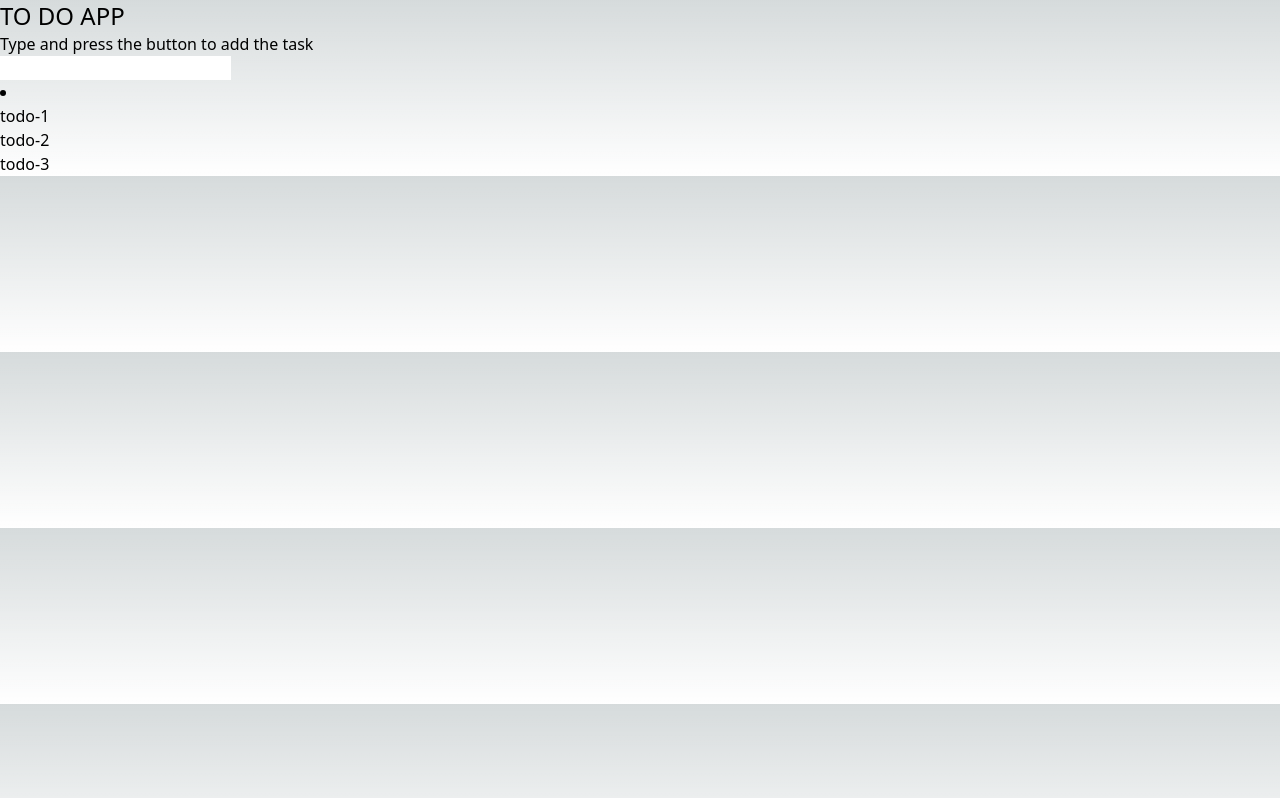
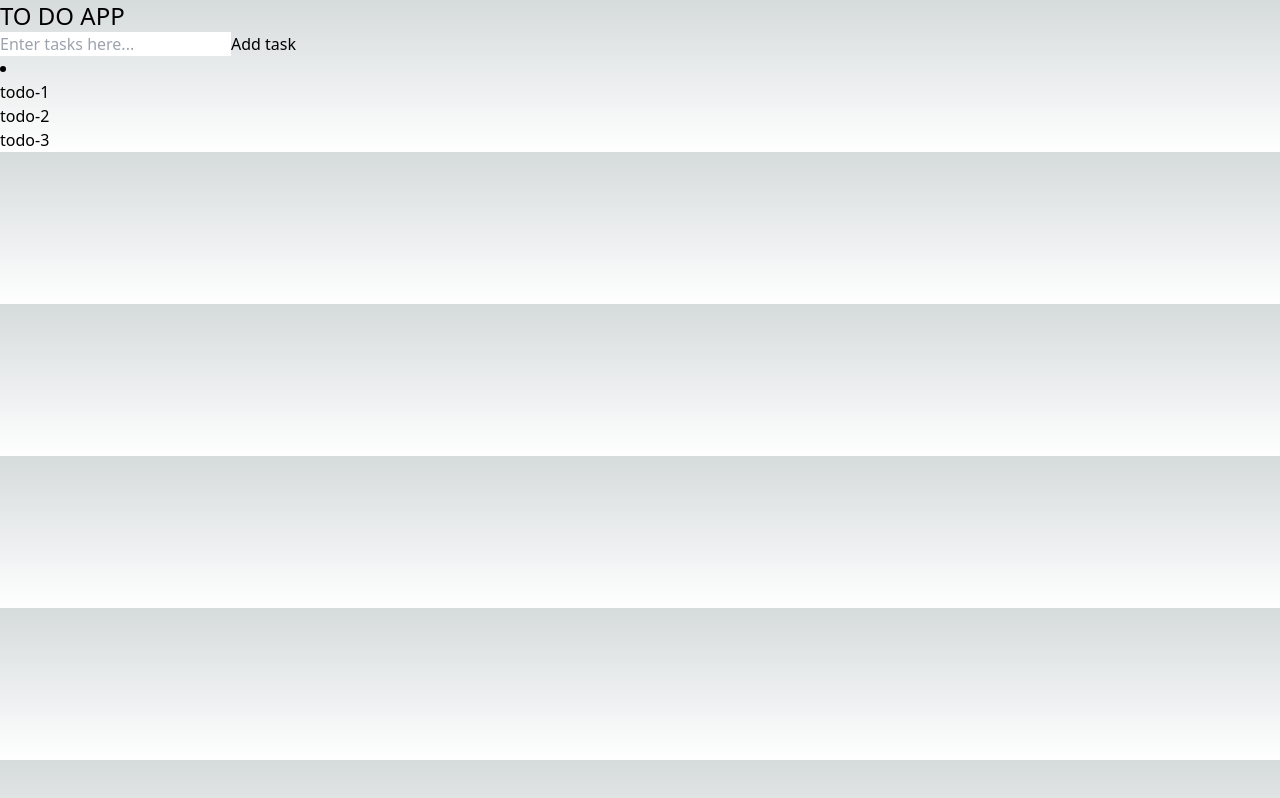
Before and after one commit to Hack-Weekly/turquoise-cobra-1, a Next.js app: page / in a window 1280 px wide. Built offline with nearby package versions, Linux system fonts and the light colour scheme.

Commit message:
split app to taskform and taskCard modules

```diff
--- /dev/null
+++ b/src/components/taskCard/index.tsx
@@ -0,0 +1,7 @@
+import React from "react";
+
+function TaskCard() {
+  return <div>TaskCard</div>;
+}
+
+export default TaskCard;
--- /dev/null
+++ b/src/components/taskForm/index.tsx
@@ -0,0 +1,29 @@
+import React, { useState } from "react";
+
+function TaskForm({ setTask }: any) {
+  const [value, setValue] = useState("");
+  const handleSubmit = (e: React.SyntheticEvent) => {
+    e.preventDefault();
+    if (!value) return;
+    // setTask(value);
+    console.log(value);
+    // setValue("");
+  };
+
+  const handleInputChange = (e: React.ChangeEvent) => {};
+  return (
+    <div>
+      <form onSubmit={handleSubmit}>
+        <input
+          type="text"
+          placeholder="Enter tasks here..."
+          value={value}
+          onChange={handleInputChange}
+        />
+        <button type="submit">Add task</button>
+      </form>
+    </div>
+  );
+}
+
+export default TaskForm;
--- a/src/pages/index.tsx
+++ b/src/pages/index.tsx
@@ -1,10 +1,14 @@
 import Head from "next/head";
 import Image from "next/image";
 import { Inter } from "next/font/google";
+import TaskCard from "@/components/taskCard";
+import TaskForm from "@/components/taskForm";
+import { useState } from "react";
 
 const inter = Inter({ subsets: ["latin"] });
 
 export default function Home() {
+  const [task, setTask] = useState<any>();
   return (
     <>
       <Head>
@@ -16,8 +20,7 @@ export default function Home() {
       <main className="mx-auto">
         <div>
           <h1 className="text-2xl"> TO DO APP </h1>
-          <p>Type and press the button to add the task</p>
-          <input type="text" />
+          <TaskForm setTask={setTask} />
           <li>
             <ul>todo-1</ul>
             <ul>todo-2</ul>
```
